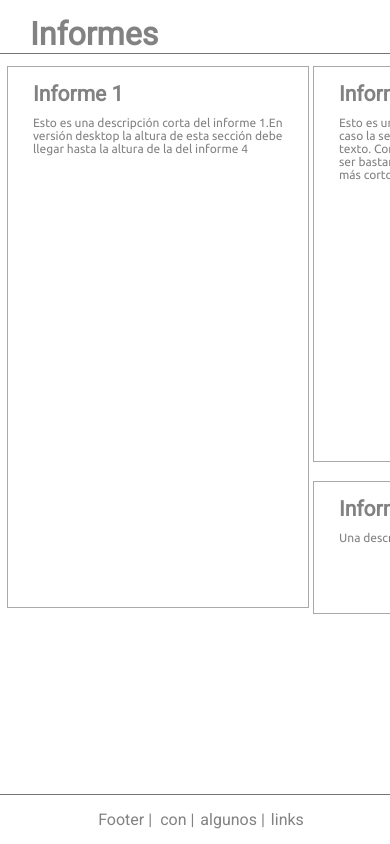
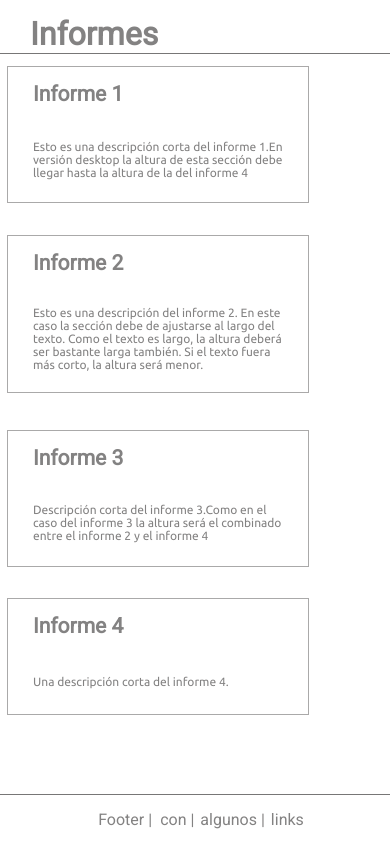
Before and after one commit to marta-prieto/react-api-famaex, a React (Create React App) app: page / in a window 390 px wide. Built offline with nearby package versions, Linux system fonts and the light colour scheme.

Commit message:
Add responsive grid

```diff
--- a/src/App.scss
+++ b/src/App.scss
@@ -48,7 +48,7 @@
 .container__grid-4 {
   grid-column: 2 / 3;
   grid-row: 3 / 4;
-  height: 63%;
+  height: 62%;
 }
 
 .main__card-article {
@@ -57,21 +57,34 @@
   margin: 2px;
   height: 80%;
 }
-@media all and (max-width: 320px) {
-  .list__reports {
+@media all and (min-width: 320px) and (max-width: 875px) {
+  .container__articles {
+    margin: 0;
+    padding: 0;
   }
   .main__card-article {
-    min-width: 300px;
-    height: 600px;
+    display: grid;
+    width: 300px;
   }
-}
-@media all and (min-width: 320px) and (max-width: 875px) {
-  .list__reports {
-    /*  display: flex; */
-    max-width: 300px;
+  .container__grid-1 {
+    grid-column: 1 / 1;
+    grid-row: 1 / 2;
+    height: 100%;
   }
-  .main__card-article {
-    min-width: 300px;
+  .container__grid-2 {
+    grid-column: 1 / 1;
+    grid-row: 2 / 3;
+    height: 100%;
+ }
+  .container__grid-3 {
+    grid-column: 1 / 1;
+    grid-row: 3 / 4;
+    height: 100%;
+  }
+  .container__grid-4 {
+    grid-column: 1 / 1;
+    grid-row: 4 / 5;
+    height: 100%;
   }
 }
 
```
